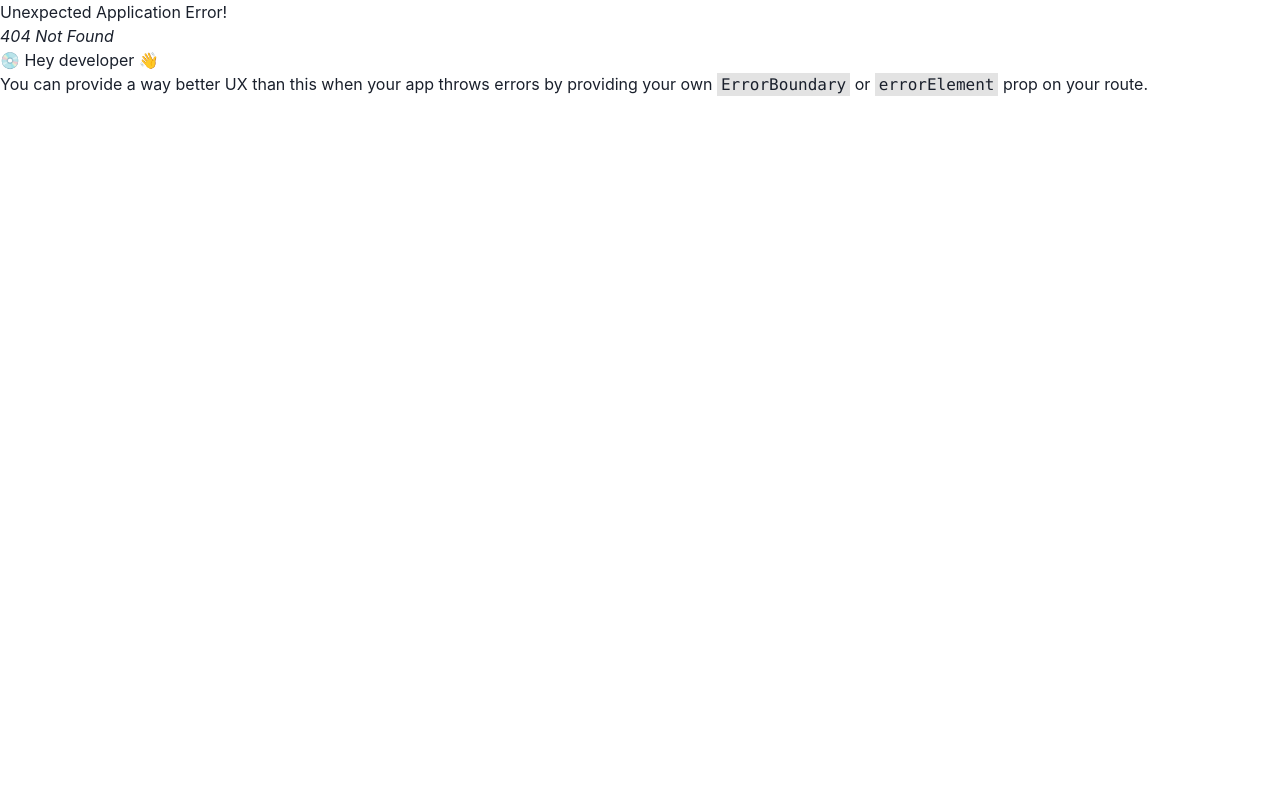
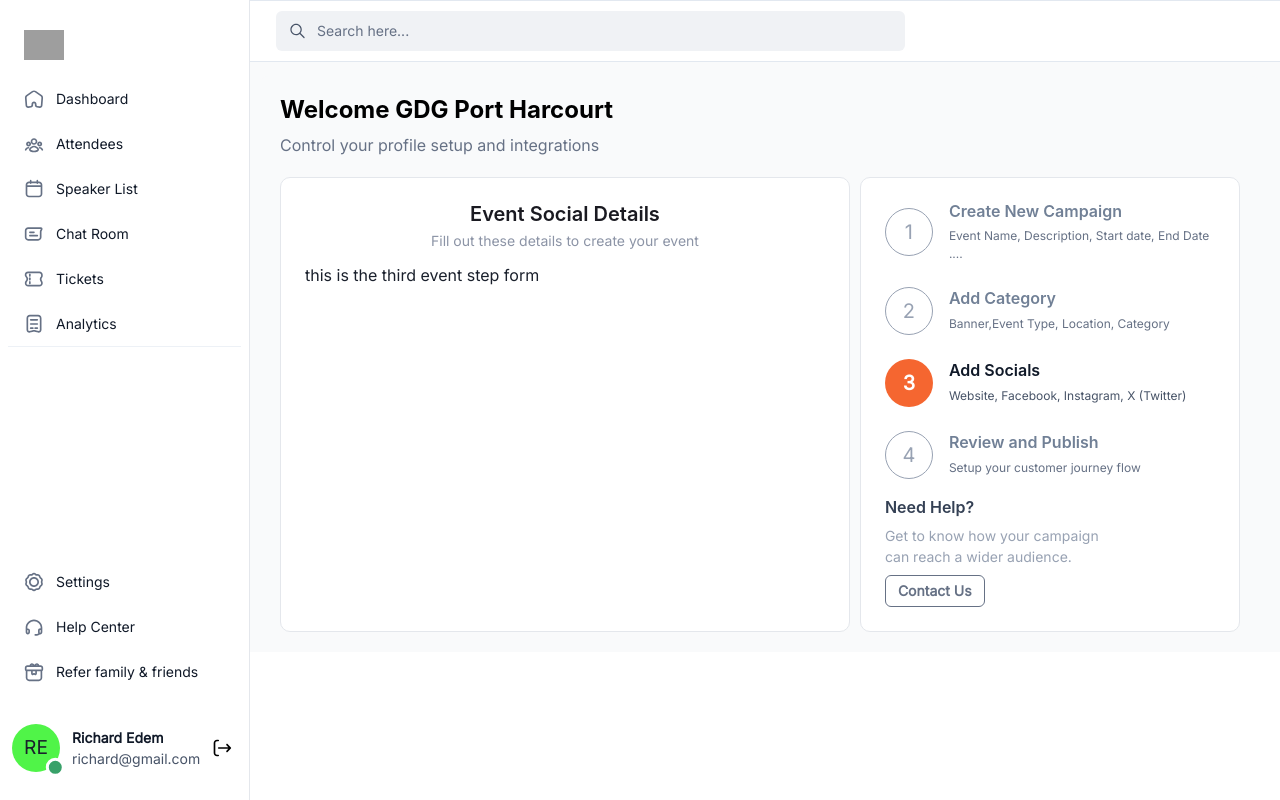
Before and after one commit to HelixgadeTechnologies/appeventeev, a React (Vite) app: page /create-event-setup-3 in a window 1280 px wide. Before the commit this address had no page. Built offline with nearby package versions, Linux system fonts and the light colour scheme; grey boxes are pictures that could not be loaded.

Commit message:
added other screens

```diff
--- a/src/App.jsx
+++ b/src/App.jsx
@@ -13,6 +13,9 @@
 import OrgForm from "./components/OrgForm";
 import Dashboard from "./pages/Dashboard";
 import CreateEventFirst from "./pages/CreateEvent/CreateEventFirst";
+import CreateEventSecond from "./pages/CreateEvent/CreateEventSecond";
+import CreateEventThird from "./pages/CreateEvent/CreateEventThird";
+import CreateEventFourth from "./pages/CreateEvent/CreateEventFourth";
 
 
 const App = () => {
@@ -26,6 +29,9 @@
         <Route path="/OrganizationDetails" element={<OrgForm />} />
         <Route path="/dashboard" element={<Dashboard/> } />
         <Route path="/create-event-setup-1" element={<CreateEventFirst/>} />
+        <Route path="/create-event-setup-2" element={<CreateEventSecond/>} />
+        <Route path="/create-event-setup-3" element={<CreateEventThird/>} />
+        <Route path="/create-event-setup-4" element={<CreateEventFourth/>} />
       </Route>
     )
   )
--- a/src/layout/CreateEventLayout.jsx
+++ b/src/layout/CreateEventLayout.jsx
@@ -8,28 +8,38 @@
   Button,
   Circle,
 } from "@chakra-ui/react";
+import { Link } from "react-router-dom";
 
-const CreateEventLayout = ({ children, description, activeStep = 1 }) => {
+const CreateEventLayout = ({
+  children,
+  description = "Fill out these details to create your event",
+  heading = "Create a new Event",
+  activeStep = 1,
+}) => {
   const createEventSteps = [
     {
       stepNumber: 1,
       heading: "Create New Campaign",
       description: "Event Name, Description, Start date, End Date ....",
+      route: "/create-event-setup-1"
     },
     {
       stepNumber: 2,
       heading: "Add Category",
       description: "Banner,Event Type, Location, Category",
+      route: "/create-event-setup-2"
     },
     {
       stepNumber: 3,
       heading: "Add Socials",
       description: "Website, Facebook, Instagram, X (Twitter)",
+      route: "/create-event-setup-3"
     },
     {
       stepNumber: 4,
       heading: "Review and Publish",
       description: "Setup your customer journey flow",
+      route: "/create-event-setup-4"
     },
   ];
 
@@ -44,9 +54,9 @@
         borderColor={"#E4E7EC"}
         padding={"6"}
       >
-        <Center flexDir={"column"} height={"60x"} gap={"1"}>
+        <Center flexDir={"column"} height={"60x"} gap={"1"} marginBottom={"3"}>
           <Heading fontSize={"20px"} fontWeight={"semibold"} color={"#1A1A21"}>
-            Create a new Event
+            {heading}
           </Heading>
           <Text fontWeight={"normal"} fontSize={"sm"} color={"#8C94A6"}>
             {description}
@@ -56,7 +66,7 @@
       </Box>
       <Center
         width={"40%"}
-        height={"100%"}
+        // height={"100%"}
         bg={"white"}
         borderRadius={"10px"}
         borderWidth={"thin"}
@@ -70,6 +80,7 @@
         <Box className="space-y-6" height={"264px"}>
           {createEventSteps.map((step, index) => (
             <Flex key={index} gap={"16px"} alignItems={"center"} width={"full"}>
+              <Link to={step.route}>
                 <Circle
                   fontWeight={activeStep == step.stepNumber ? "bold" : "medium"}
                   fontSize={"xl"}
@@ -81,6 +92,7 @@
                 >
                   {step.stepNumber}
                 </Circle>
+              </Link>
               <Box className="space-y-1.5" width={"full"}>
                 <Heading
                   fontWeight={"semibold"}
--- a/src/pages/CreateEvent/CreateEventFirst.jsx
+++ b/src/pages/CreateEvent/CreateEventFirst.jsx
@@ -2,7 +2,6 @@
 import CreateEventLayout from "../../layout/CreateEventLayout";
 import {
   Box,
-  Center,
   FormControl,
   FormLabel,
   Input,
@@ -16,13 +15,18 @@
   Button,
   Flex,
 } from "@chakra-ui/react";
+import { useNavigate } from "react-router-dom";
 
 const CreateEventFirst = () => {
+    const navigate = useNavigate();
+
+    const handleSubmit = () => {
+        navigate("/create-event-setup-2")
+    }
   return (
-    <CreateEventLayout
-      description={"Fill out these details to create your event"}
-    >
-      <Box className="space-y-5 text-sm">
+    <CreateEventLayout>
+      <Box>
+        <form action="" className="space-y-5 text-sm">
         <FormControl>
           <FormLabel fontWeight={"medium"} fontSize={"sm"} color={"#475367"}>
             Event Name
@@ -71,7 +75,7 @@
                 Event Start Date
               </FormLabel>
               <Input
-                type="text"
+                type={"text"}
                 placeholder="01 September 2024"
                 _placeholder={{ color: "#98A2B3", fontSize: "14px" }}
                 focusBorderColor="#FA9874"
@@ -90,7 +94,7 @@
                 Event End Date
               </FormLabel>
               <Input
-                type="text"
+                type={"text"}
                 placeholder="01 September 2024"
                 _placeholder={{ color: "#98A2B3", fontSize: "14px" }}
                 focusBorderColor="#FA9874"
@@ -109,8 +113,8 @@
                 Event Start Time
               </FormLabel>
               <Input
-                type="text"
-                placeholder="01 September 2024"
+                type={"time"}
+                placeholder="01:00 AM"
                 _placeholder={{ color: "#98A2B3", fontSize: "14px" }}
                 focusBorderColor="#FA9874"
                 fontSize={"sm"}
@@ -128,8 +132,8 @@
                 Event End Time
               </FormLabel>
               <Input
-                type="text"
-                placeholder="01 September 2024"
+                type="time"
+                placeholder="01:00 PM"
                 _placeholder={{ color: "#98A2B3", fontSize: "14px" }}
                 focusBorderColor="#FA9874"
                 fontSize={"sm"}
@@ -165,8 +169,10 @@
             color={"#EB5017"}
             borderColor={"#EB5017"}
             _hover={{ bg: "orange.50" }}
+            onClick={() => navigate('/dashboard')}
             >Cancel</Button>
             <Button
+            onClick={() => handleSubmit()}
             width={"60%"}
             bg={"#EB5017"}
             size={"md"}
@@ -179,6 +185,7 @@
             fontWeight={"medium"}
             >Next Step</Button>
         </Flex>
+        </form>
       </Box>
     </CreateEventLayout>
   );
--- /dev/null
+++ b/src/pages/CreateEvent/CreateEventFourth.jsx
@@ -0,0 +1,12 @@
+import React from 'react'
+import CreateEventLayout from '../../layout/CreateEventLayout'
+
+const CreateEventSecond = () => {
+  return (
+    <CreateEventLayout heading="Event Review" activeStep={4}>
+        this is the fourth event step form
+    </CreateEventLayout>
+  )
+}
+
+export default CreateEventSecond
--- /dev/null
+++ b/src/pages/CreateEvent/CreateEventSecond.jsx
@@ -0,0 +1,12 @@
+import React from 'react'
+import CreateEventLayout from '../../layout/CreateEventLayout'
+
+const CreateEventSecond = () => {
+  return (
+    <CreateEventLayout description={"Upload event thumbnail"} activeStep={2}>
+        this is the second event step form
+    </CreateEventLayout>
+  )
+}
+
+export default CreateEventSecond
--- /dev/null
+++ b/src/pages/CreateEvent/CreateEventThird.jsx
@@ -0,0 +1,12 @@
+import React from 'react'
+import CreateEventLayout from '../../layout/CreateEventLayout'
+
+const CreateEventSecond = () => {
+  return (
+    <CreateEventLayout heading="Event Social Details" activeStep={3}>
+        this is the third event step form
+    </CreateEventLayout>
+  )
+}
+
+export default CreateEventSecond
```
Lines whose indentation alone changed are shown as unchanged.
